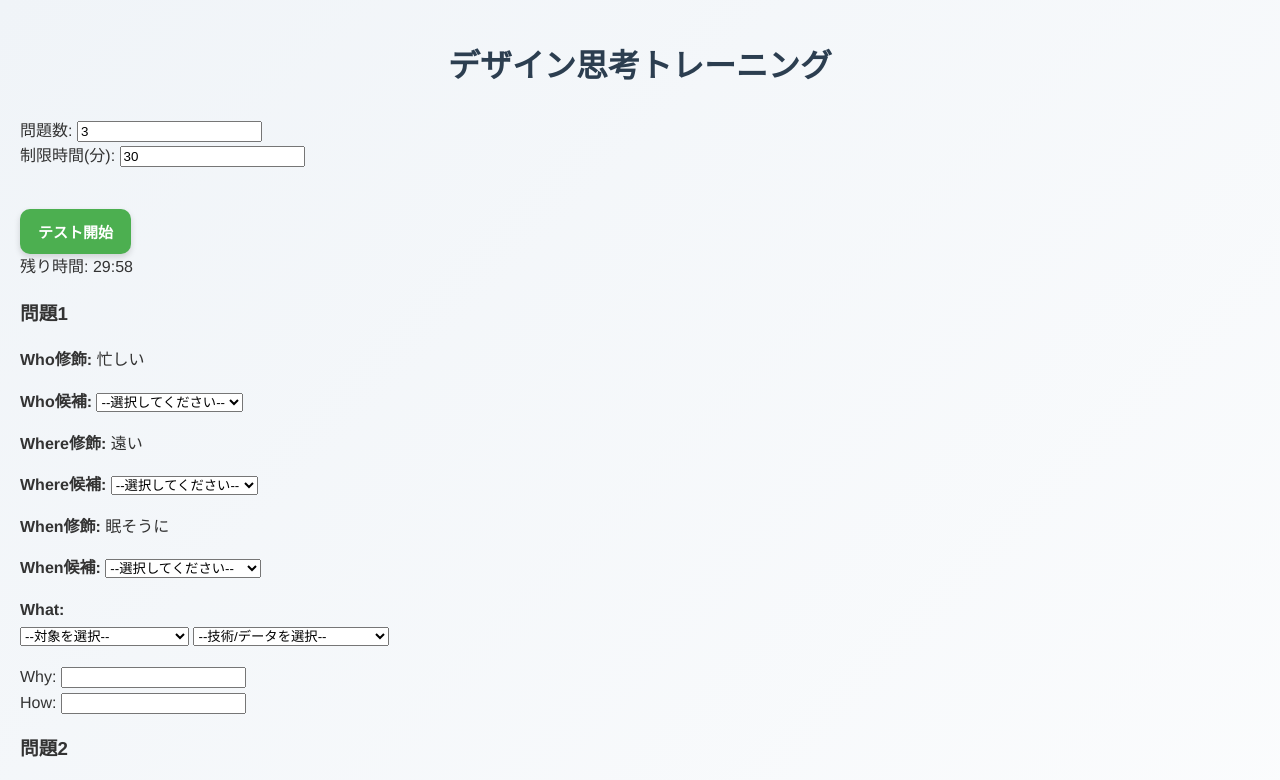
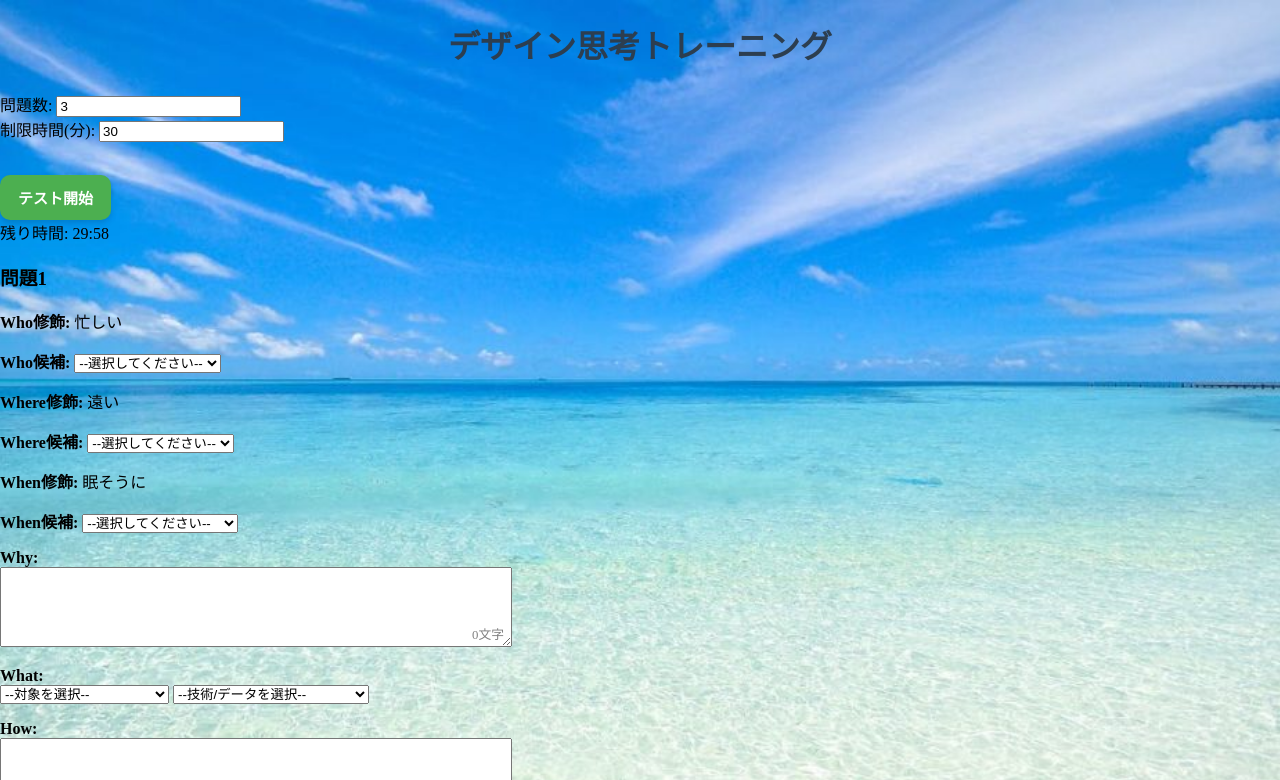
Before and after one commit to kent-blip/design-crazy, a plain HTML site: page design_pro/design_thinking_test.html in a window 1280 px wide. Both pictures are taken after a click on the button "テスト開始". Shown: the top 780 px of the page. Drawn offline with Linux system fonts and the light colour scheme.

Commit message:
Your commit message

```diff
--- a/design_pro/design_crazy.js
+++ b/design_pro/design_crazy.js
@@ -3,11 +3,12 @@ let responses = {};
 let timerId;
 let remainingTime = 0;
 
+
 // 候補リスト
-const whoBase = ["学生","会社員","親","老婆","子供","研究者","エンジニア","観光客","アスリート","教師"];
+const whoBase = ["学生","会社員","親","神父","アーティスト","マフィア","医者","社長","老婆","子供","研究者","エンジニア","観光客","アスリート","教師"];
 const whoAdj  = ["忙しい","緊張しがちな","話好きな","初心者の","外国の","若い","高齢の","ベテランの","クリエイティブな","シャイな"];
 
-const whereBase = ["駅","学校","公園","キャンプ場","カフェ","病院","空港","図書館","オフィス","映画館"];
+const whereBase = ["駅","学校","ゴルフ場","コンビニ","道路","電車","別荘","公園","キャンプ場","カフェ","病院","空港","図書館","オフィス","映画館"];
 const whereAdj  = ["混雑した","静かな","遠い","近所の","未来的な","古びた","暗い","明るい","自然豊かな","高層の"];
 
 const whenBase = ["音楽を聴いているとき","走っているとき","くつろいでいるとき","考え事をしているとき","通勤中","旅行中","買い物中","勉強中","食事中","休憩中"];
@@ -96,6 +97,13 @@ function renderSelect(id, key, options, adj){
   `;
 }
 
+function updateCount(id, field, value) {
+  const counter = document.getElementById(`count-${field}-${id}`);
+  if (counter) {
+    counter.textContent = `${value.length}文字`;
+  }
+}
+
 function renderProblems(){
   const container = document.getElementById('problemsContainer');
   container.innerHTML = '';
@@ -110,14 +118,25 @@ function renderProblems(){
       <p><b>When修飾:</b> ${p.whenAdj}</p>
       <p><b>When候補:</b> ${renderSelect(p.id, 'when', p.whenOptions, p.whenAdj)}</p>
 
+
+      <div class="input-wrapper">
+      <label><b>Why:</b></label>
+      <textarea oninput="updateResponse(${p.id}, 'why', this.value); updateCount(${p.id}, 'why', this.value)"></textarea>
+      <div id="count-why-${p.id}" class="char-count">0文字</div>
+      </div>
+
       <p><b>What:</b><br>
         ${renderObjectSelect(p.id)}
         ${renderActionSelect(p.id)}
       </p>
 
-      <label>Why: <input type="text" oninput="updateResponse(${p.id}, 'why', this.value)"></label><br>
-      <label>How: <input type="text" oninput="updateResponse(${p.id}, 'how', this.value)"></label><br>
+      <div class="input-wrapper">
+      <label><b>How:</b></label>
+      <textarea oninput="updateResponse(${p.id}, 'how', this.value); updateCount(${p.id}, 'why', this.value)"></textarea>
+      <div id="count-how-${p.id}" class="char-count">0文字</div>
+      </div>
     `;
+
     container.appendChild(div);
   });
 }
--- a/design_pro/design_thinking_test.html
+++ b/design_pro/design_thinking_test.html
@@ -7,6 +7,8 @@
 </head>
 <body>
   <h1>デザイン思考トレーニング</h1>
+
+
 
   <!-- テスト設定パネル -->
   <div id="setupPanel">
@@ -19,7 +21,7 @@
   <div id="testPanel" class="hidden">
     <div id="timer"></div>
     <div id="problemsContainer"></div>
-    <button onclick="finishTest()">回答を提出</button>
+  <button id="submitBtn" onclick="finishTest()">回答を提出</button>
   </div>
 
   <script src="design_crazy.js"></script>
--- a/design_pro/style.css
+++ b/design_pro/style.css
@@ -1,12 +1,19 @@
 /* 全体のレイアウト */
+html, body {
+  height: 100%; /* htmlも100%に */
+}
+
 body {
-  font-family: "Helvetica Neue", "Arial", sans-serif;
-  background: linear-gradient(135deg, #f0f4f8, #ffffff);
+  background-image: url('95342a97-da26-4073-869a-dbf3ed641234.png');
+  background-size: cover;    /* 画面全体にフィット */
+  background-position: center;
+  background-repeat: no-repeat;
   margin: 0;
-  padding: 20px;
-  line-height: 1.6;
-  color: #333;
+  padding: 0;
 }
+
+
+
 
 /* 見出し */
 h1 {
@@ -50,6 +57,49 @@ h1 {
   background: #f0f7ff;
 }
 
+/* 文字カウント */
+.char-count {
+  font-size: 0.8em;
+  color: gray;
+  position: absolute;
+  bottom: 4px;
+  right: 8px;
+}
+
+.input-wrapper {
+  display: inline-block;      /* 親要素の幅を制御 */
+  width: 40%;                 /* 入力欄の幅 */
+  box-sizing: border-box;
+  position: relative;         /* 子要素の絶対配置用 */
+}
+
+.input-wrapper textarea {
+  width: 100%;
+  height: 80px;
+  padding: 6px;
+  box-sizing: border-box;
+  resize: vertical;
+  display: block;
+}
+
+.input-wrapper .char-count {
+  text-align: right;
+  font-size: 0.8em;
+  color: gray;
+  margin-top: 2px;           /* textarea と文字カウントの間の余白 */
+}
+
+textarea {
+  width: 40%;
+  height: 80px;   /* 大きめサイズ */
+  padding: 8px;
+  box-sizing: border-box;
+  font-size: 1rem;
+  resize: vertical;
+}
+
+
+
 /* ボタン */
 button {
   display: inline-block;
@@ -64,6 +114,14 @@ button {
   cursor: pointer;
   box-shadow: 0 3px 6px rgba(0,0,0,0.15);
   transition: all 0.2s ease;
+}
+
+#submitBtn {
+  background-color: #e53935; /* 赤色 */
+}
+
+#submitBtn:hover {
+  background-color: #d32f2f; /* 濃い赤でホバー時 */
 }
 
 button:hover {
```
Also changed, not shown: design_pro/style2.css (deleted, +0 -14 lines), design_pro/95342a97-da26-4073-869a-dbf3ed641234.png (added), design_pro/blueocean.jpg (added).
